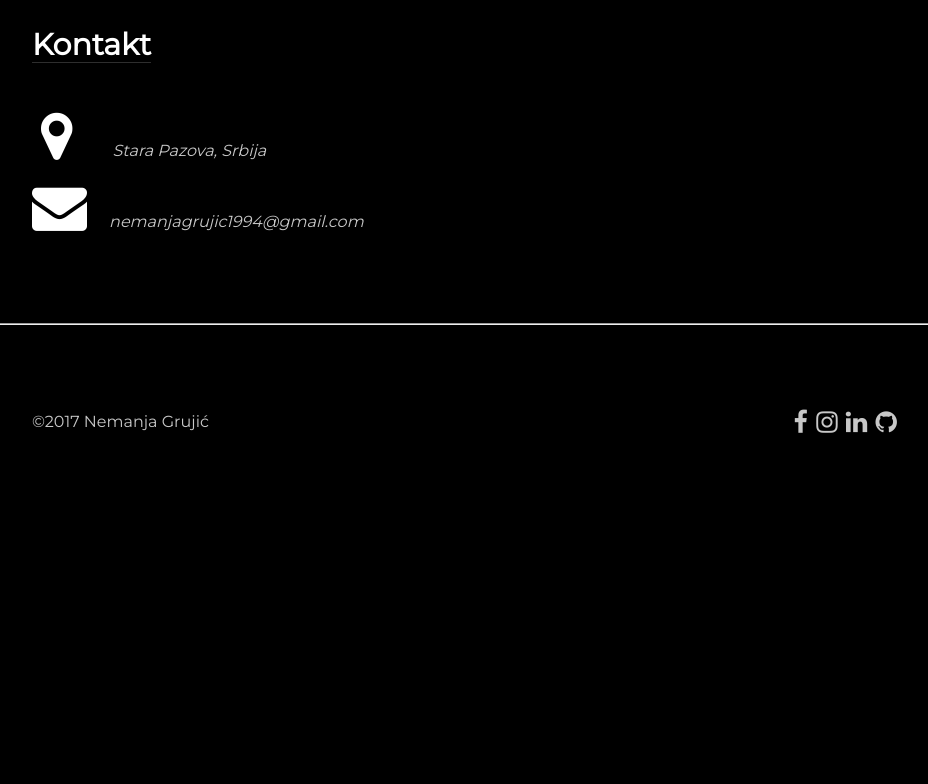
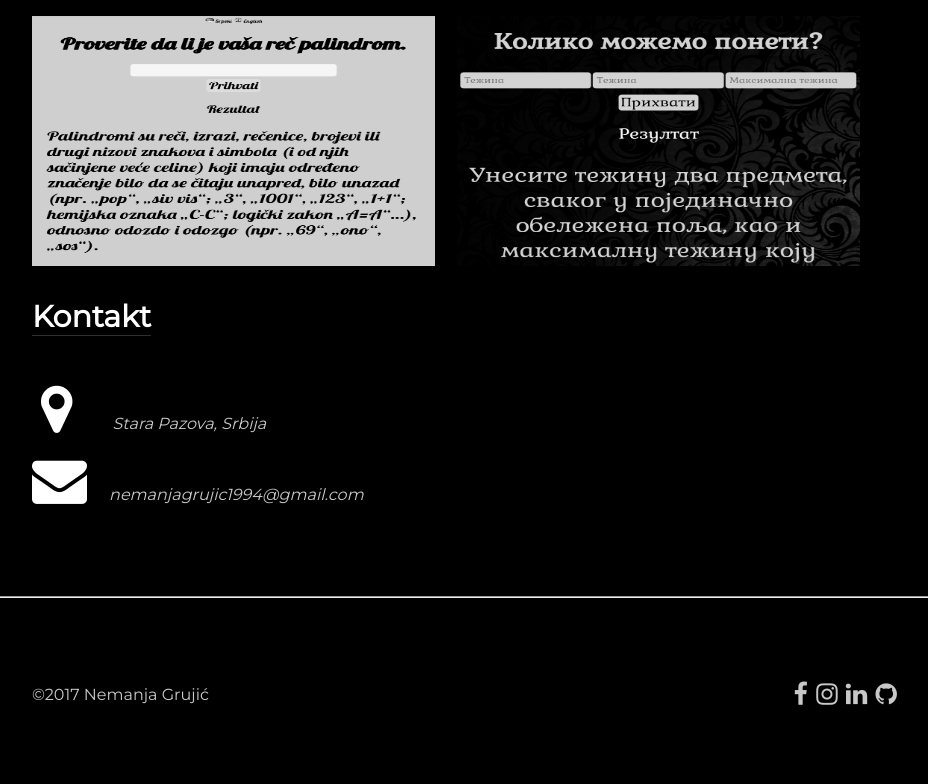
Before and after one commit to Nemke94/my-portfolio, a plain HTML site: page serbian.html in a window 1280 px wide. Shown: the part 1599-2383 px from the top of the page, without its empty margins (160-1088 px from the left). Before the commit the page ends 2111 px from the top, so only its background shows below. Drawn offline with nearby package versions, Linux system fonts and the light colour scheme.

Commit message:
update serbian

```diff
--- a/serbian.html
+++ b/serbian.html
@@ -105,6 +105,18 @@
 					        <a href="https://nemke94.github.io/hostino-theme/" target="_blank"><div class="text">Moj četvrti sajt <span class="fa fa-cog fa-spin" aria-hidden="true"></span></div></a>
 					    </div>
 					</div>
+					<div class="container">
+  						<a href="https://nemke94.github.io/palindrome/"><img src="IMG_20180319_110210.png" alt="template" class="image"></a>
+					    <div class="overlay">
+					        <a href="https://nemke94.github.io/palindrome/" target="_blank"><div class="text">Moj peti sajt <span class="fa fa-cog fa-spin" aria-hidden="true"></span></div></a>
+					    </div>
+					</div>
+					<div class="container">
+  						<a href="https://nemke94.github.io/Tezina/"><img src="IMG_20180319_110312.png" alt="template" class="image"></a>
+					    <div class="overlay">
+					        <a href="https://nemke94.github.io/Tezina/" target="_blank"><div class="text">Moj šesti sajt <span class="fa fa-cog fa-spin" aria-hidden="true"></span></div></a>
+					    </div>
+					</div>
 			</article>
 		</section>
 		<section class="contact_wrapper">
```
